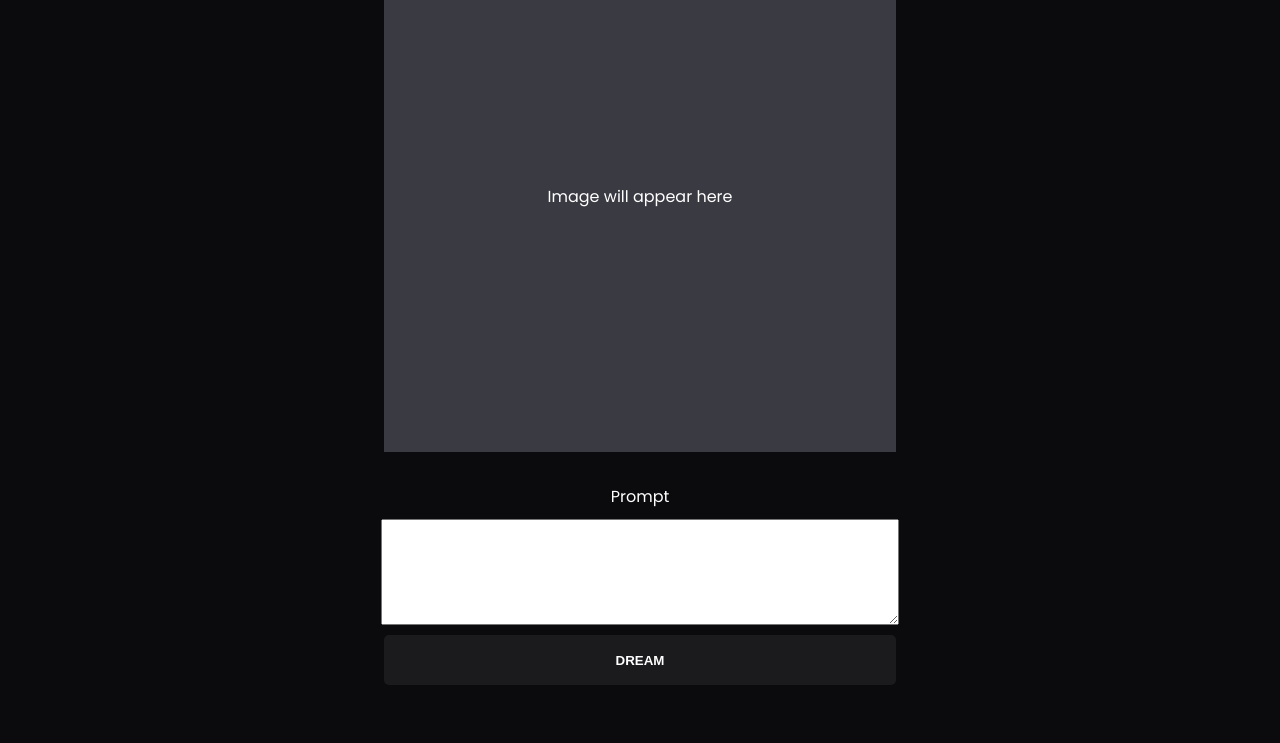
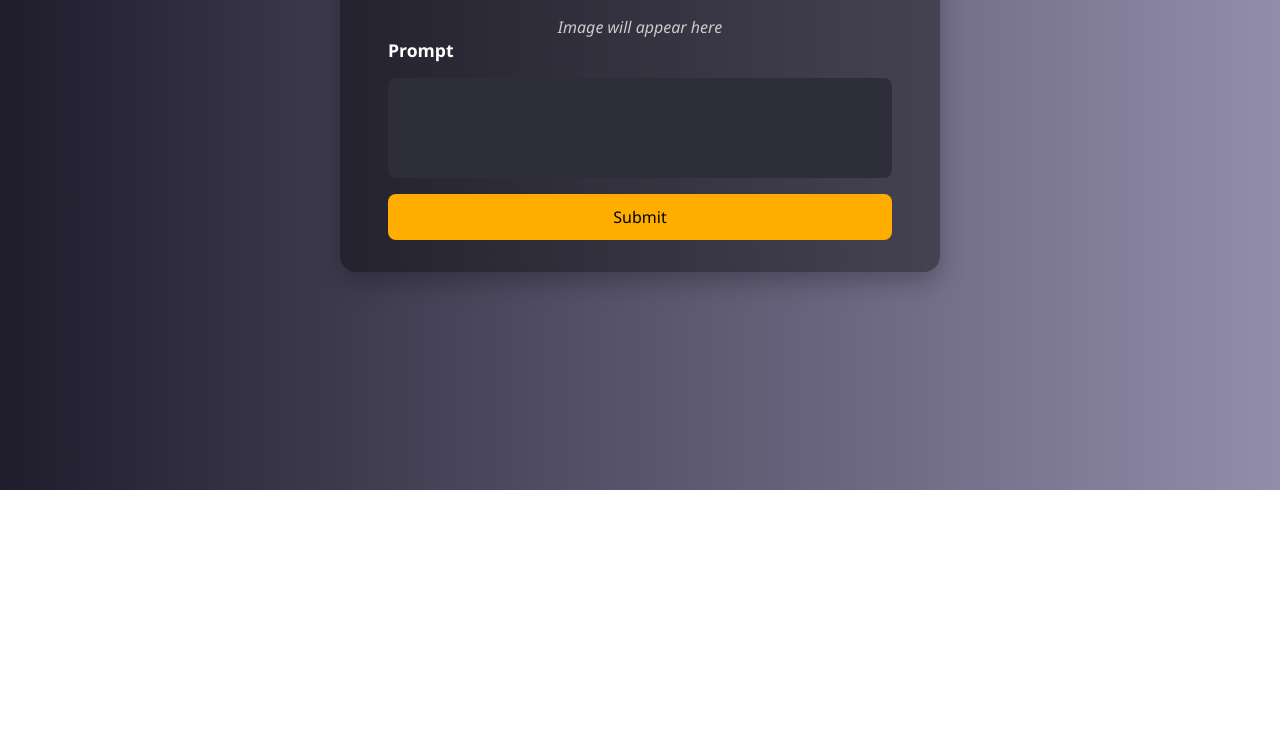
Before and after one commit to ChrisH0125/ai-image, a website built with Vite: page ai/index.html in a window 1280 px wide. Shown: the part 310-1053 px from the top of the page. After the commit the page ends 800 px from the top, so only its background shows below. Built offline with nearby package versions, Linux system fonts and the light colour scheme; a web font is replaced by a local one.

Commit message:
Designing frontend

```diff
--- a/ai/index.html
+++ b/ai/index.html
@@ -4,7 +4,7 @@
     <meta charset="UTF-8" />
     <link rel="icon" type="image/svg+xml" href="favicon.svg" />
     <meta name="viewport" content="width=device-width, initial-scale=1.0" />
-    <title>Vite App</title>
+    <title>Ai Picture Generator</title>
   </head>
   <body>
     <main>
@@ -19,7 +19,7 @@
         <label for="prompt">Prompt</label>
         <textarea name="prompt" maxlength="160"></textarea>
 
-        <button type="submit">Dream</button>
+        <button type="submit">Submit</button>
       </form>
     </main>
 
--- a/ai/style.css
+++ b/ai/style.css
@@ -1,79 +1,92 @@
-@import url('https://fonts.googleapis.com/css2?family=Poppins&family=Rubik+Glitch&family=Rubik+Microbe&display=swap');
+/* style.css */
+
+* {
+  box-sizing: border-box;
+  margin: 0;
+  padding: 0;
+  font-family: 'Segoe UI', Tahoma, Geneva, Verdana, sans-serif;
+}
+
 body {
-  background-color: #0b0b0e;
-  color: white;
-  font-family: 'Poppins', sans-serif;
-  margin-top: 50px;
+  background: linear-gradient(to right, #1f1c2c, #928dab);
+  color: #fff;
+  min-height: 100vh;
+  display: flex;
+  justify-content: center;
+  align-items: center;
+  padding: 2rem;
 }
 
 main {
- display: grid;
- place-items: center;
+  background-color: rgba(0, 0, 0, 0.4);
+  backdrop-filter: blur(10px);
+  padding: 2rem 3rem;
+  border-radius: 1rem;
+  box-shadow: 0 10px 25px rgba(0, 0, 0, 0.25);
+  max-width: 600px;
+  width: 100%;
 }
 
 h1 {
-  font-family: 'Rubik Microbe', cursive;
-  font-weight: 400;
-  font-size: 5rem;
-}
-
-#result {
-  aspect-ratio: 1/1;
-  max-width: 512px;
-  width: 100%;
-  background: #3a3a43;
-  display: flex;
-  justify-content: center;
-  align-items: center;
-
+  text-align: center;
+  margin-bottom: 1.5rem;
+  font-size: 2rem;
+  color: #ffd700;
 }
 
 form {
   display: flex;
   flex-direction: column;
-  align-items: center;
-  justify-content: center;
-  width: 100%;
-  max-width: 512px;
-  margin-top: 2rem;
+  gap: 1rem;
+}
+
+label {
+  font-weight: bold;
+  font-size: 1.1rem;
 }
 
 textarea {
-  width: 100%;
+  resize: none;
   height: 100px;
-  margin: 10px 0;
-  font-size: 1.5rem;
+  border: none;
+  border-radius: 8px;
+  padding: 0.75rem;
+  font-size: 1rem;
+  background-color: #2e2e3a;
+  color: white;
+  transition: background-color 0.3s ease;
+}
+
+textarea:focus {
+  background-color: #44445a;
+  outline: none;
 }
 
 button {
-  width: 100%;
-  height: 50px;
-  background-color: #1b1b1e;
-  color: white;
+  background-color: #ffae00;
+  color: #000;
   border: none;
-  border-radius: 5px;
+  padding: 0.75rem;
+  border-radius: 8px;
+  font-size: 1rem;
   cursor: pointer;
-  text-transform: uppercase;
-  font-weight: 600;
-  margin-bottom: 50px;
+  transition: background-color 0.3s ease;
 }
 
 button:hover {
-  background-color: #2b2b2e;
+  background-color: #e89c00;
 }
 
-.hidden {
-  display: none;
+#result {
+  margin-top: 2rem;
+  text-align: center;
+  font-style: italic;
+  color: #ccc;
 }
 
-
-.spinner {
-  animation: spin 1s linear infinite;
-  display: inline-block;
+#result img {
+  max-width: 100%;
+  border-radius: 12px;
+  margin-top: 1rem;
+  box-shadow: 0 5px 15px rgba(0, 0, 0, 0.5);
 }
-
-
-@keyframes spin {
-  from {transform:rotate(0deg);}
-  to {transform:rotate(360deg);}
-}
```
